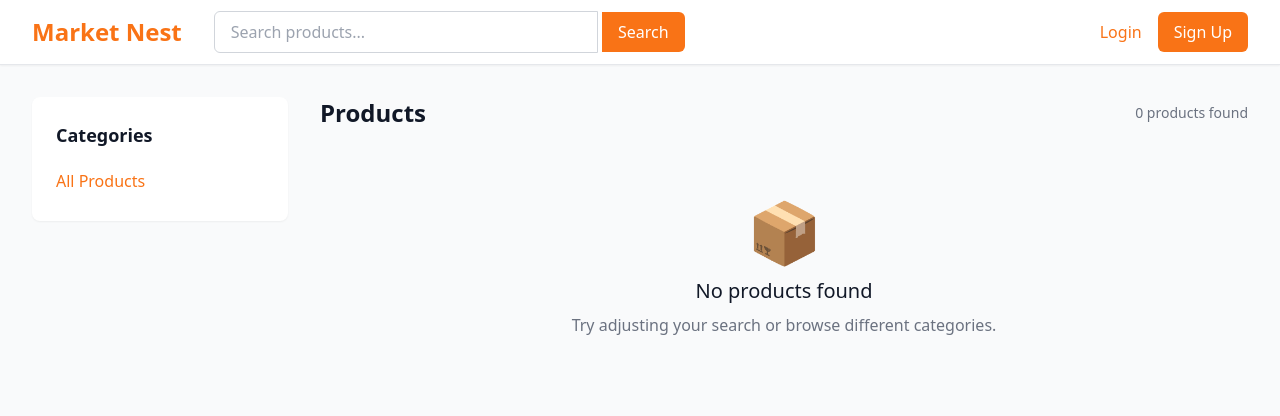
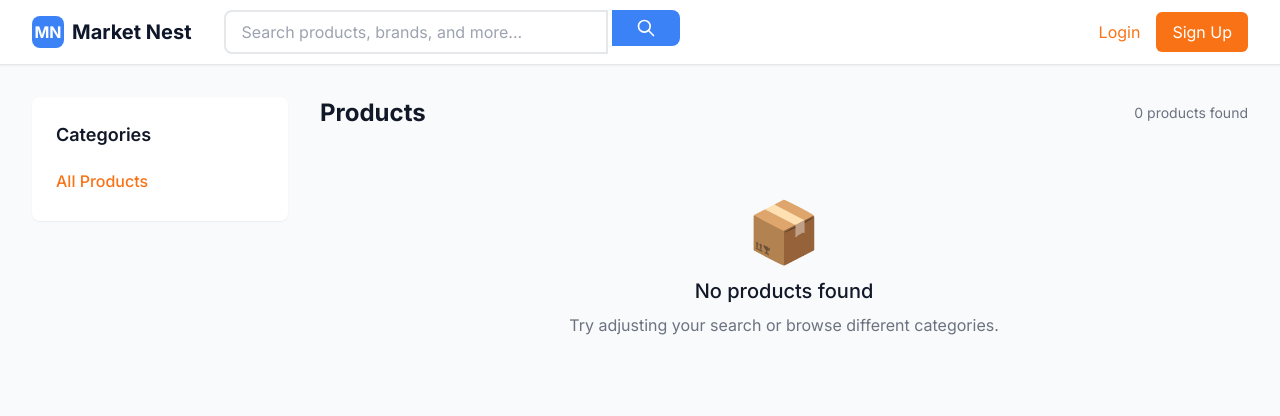
Before and after one commit to B-tech383/marketnestbackend, a PHP site: page /products.php in a window 1280 px wide. Shown: the top 416 px of the page. Run offline with PHP 8.4, Linux system fonts and the light colour scheme; data that the repository does not hold is empty; some libraries are stand-ins or nearby versions.

Commit message:
Update website appearance to a modern, professional look
Update UI across the application to a professional, Amazon-inspired design, including a rebranding to "Market Nest", new color palette, custom fonts, and improved navigation and search elements.

Replit-Commit-Author: Agent
Replit-Commit-Session-Id: 9a00f09e-95cf-4223-940a-f7a912745f09
Replit-Commit-Checkpoint-Type: intermediate_checkpoint
Replit-Commit-Screenshot-Url: https://storage.googleapis.com/screenshot-production-us-central1/760c6d95-6924-4e49-8d2c-53a57c2bfdec/9a00f09e-95cf-4223-940a-f7a912745f09/58meqxv

```diff
--- a/products.php
+++ b/products.php
@@ -39,31 +39,46 @@ if ($search) {
             theme: {
                 extend: {
                     colors: {
-                        'orange': {
-                            500: '#f97316'
-                        }
+                        primary: '#0f172a',
+                        secondary: '#1e293b',
+                        accent: '#3b82f6',
+                        warning: '#f59e0b',
+                        success: '#10b981'
+                    },
+                    fontFamily: {
+                        'sans': ['Inter', 'system-ui', 'sans-serif'],
                     }
                 }
             }
         }
     </script>
+    <link rel="preconnect" href="https://fonts.googleapis.com">
+    <link rel="preconnect" href="https://fonts.gstatic.com" crossorigin>
+    <link href="https://fonts.googleapis.com/css2?family=Inter:wght@300;400;500;600;700;800&display=swap" rel="stylesheet">
 </head>
-<body class="bg-gray-50">
+<body class="bg-gray-50 font-sans">
     <!-- Header -->
     <header class="bg-white shadow-sm border-b sticky top-0 z-50">
         <div class="max-w-7xl mx-auto px-4 sm:px-6 lg:px-8">
             <div class="flex justify-between items-center h-16">
                 <div class="flex items-center space-x-8">
-                    <a href="index.php" class="text-2xl font-bold text-orange-500"><?php echo SITE_NAME; ?></a>
+                    <a href="index.php" class="flex items-center">
+                        <div class="w-8 h-8 bg-accent rounded-lg flex items-center justify-center mr-2">
+                            <span class="text-white font-bold">MN</span>
+                        </div>
+                        <span class="text-xl font-bold text-primary"><?php echo SITE_NAME; ?></span>
+                    </a>
 
                     <!-- Search Bar -->
                     <form method="GET" action="products.php" class="hidden md:flex items-center">
                         <div class="relative">
                             <input type="text" name="search" value="<?php echo htmlspecialchars($search ?? ''); ?>"
-                                   placeholder="Search products..."
-                                   class="w-96 px-4 py-2 border border-gray-300 rounded-l-md focus:outline-none focus:ring-orange-500 focus:border-orange-500">
-                            <button type="submit" class="px-4 py-2 bg-orange-500 text-white rounded-r-md hover:bg-orange-600 transition duration-200">
-                                Search
+                                   placeholder="Search products, brands, and more..."
+                                   class="w-96 px-4 py-2 border-2 border-gray-200 rounded-l-lg focus:outline-none focus:border-accent">
+                            <button type="submit" class="px-6 py-2 bg-accent text-white rounded-r-lg hover:bg-blue-600 transition duration-200">
+                                <svg class="w-5 h-5" fill="none" stroke="currentColor" viewBox="0 0 24 24">
+                                    <path stroke-linecap="round" stroke-linejoin="round" stroke-width="2" d="M21 21l-6-6m2-5a7 7 0 11-14 0 7 7 0 0114 0z"></path>
+                                </svg>
                             </button>
                         </div>
                     </form>
```
Also changed, not shown: replit.md (+22 -2 lines), track.php (+11 -3 lines), database/ecommerce.db.
